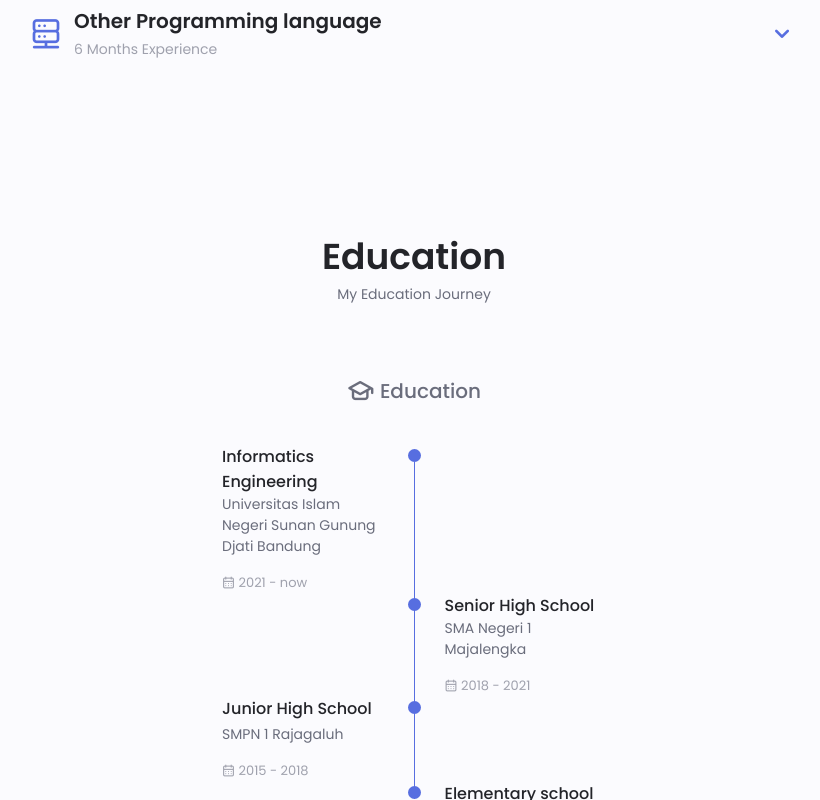
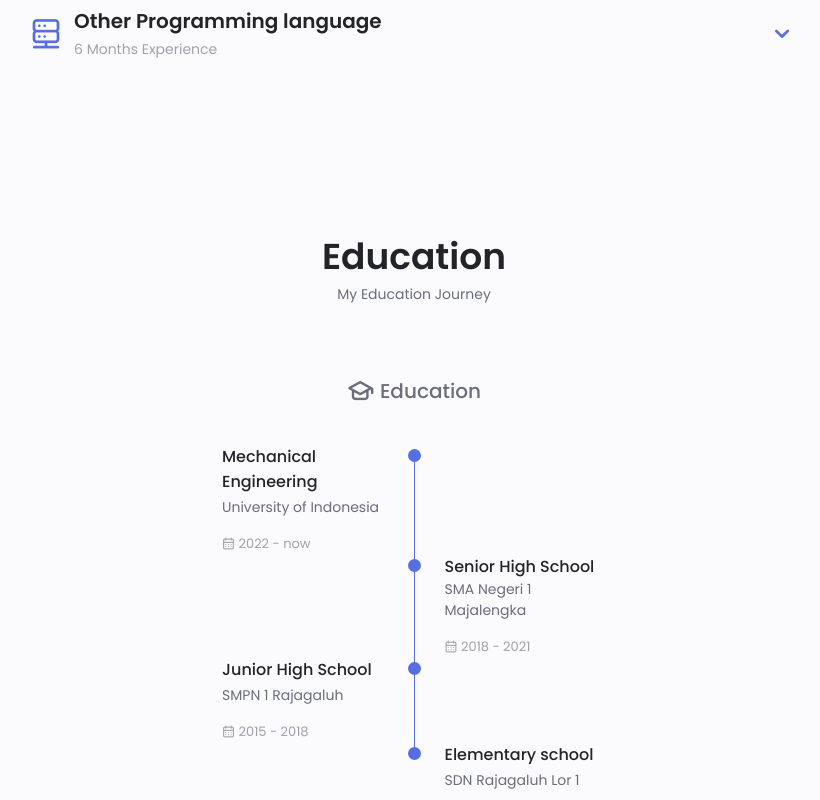
Before and after one commit to noufalst/noufalst.github.io, a plain HTML site: page index.html in a window 1280 px wide. Shown: the part 1702-2502 px from the top of the page, without its empty margins (226-1046 px from the left). Drawn offline with nearby package versions, Linux system fonts and the light colour scheme.

Commit message:
update data
Pindah kampus momentos

```diff
--- a/index.html
+++ b/index.html
@@ -109,7 +109,7 @@
                     <div class="home__data">
                         <h1 class="home__title"> Hi, I'm Noufal</h1>
                         <h3 class="home__subtitle">Literally nobody</h3>
-                        <p class="home__description">First-year student at Sunan Gunung Djati State Islamic University, Bandung</p>
+                        <p class="home__description">First-year student at University of Indonesia, Depok Majoring in mechanical engineering </p>
                         <a href="#contact" class="button button--flex">
                             Contact me <i class="uil uil-message button__icon"></i>
                         </a>
@@ -135,7 +135,7 @@
                 <img src="assets/img/about.jpg" alt="about me" class="about__img">
 
                 <div class="about__data">
-                    <p class="about__description">Just an ordinary people who love to learn, I'm currently learn some programming language</p>
+                    <p class="about__description">Just an ordinary people who love to learn</p>
 
                     <div class="about__info">
                         <span class="about__info-title">05+</span>
@@ -264,11 +264,11 @@
                         <!-- ===================== EDUCATION 4 ================ -->
                         <div class="education__data">
                             <div>
-                                <h3 class="education__title">Informatics Engineering</h3>
-                                <span class="education__subtitle">Universitas Islam Negeri Sunan Gunung Djati Bandung</span>
+                                <h3 class="education__title">Mechanical Engineering</h3>
+                                <span class="education__subtitle">University of Indonesia</span>
                                 <div class="education__calendar">
                                     <i class="uil uil-calendar-alt"></i>
-                                    2021 - now
+                                    2022 - now
                                 </div>
                             </div>
 
```
